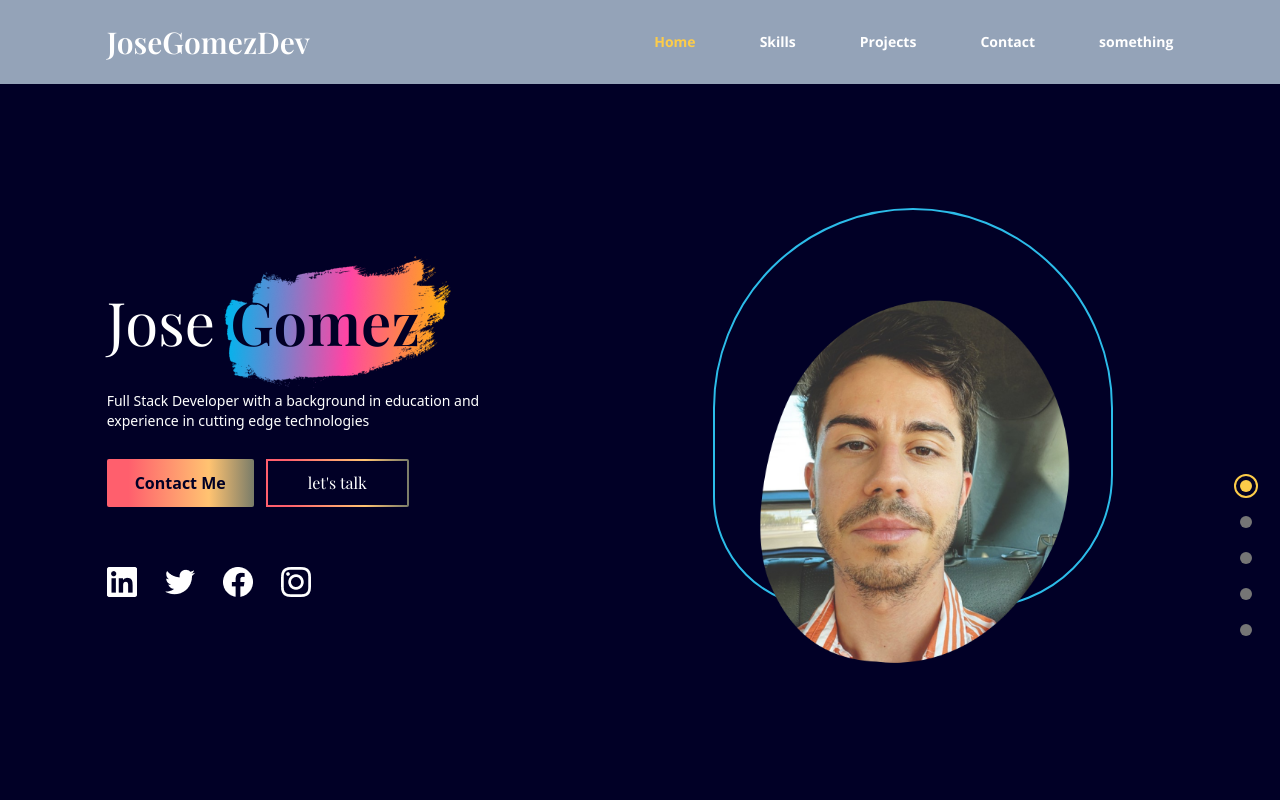
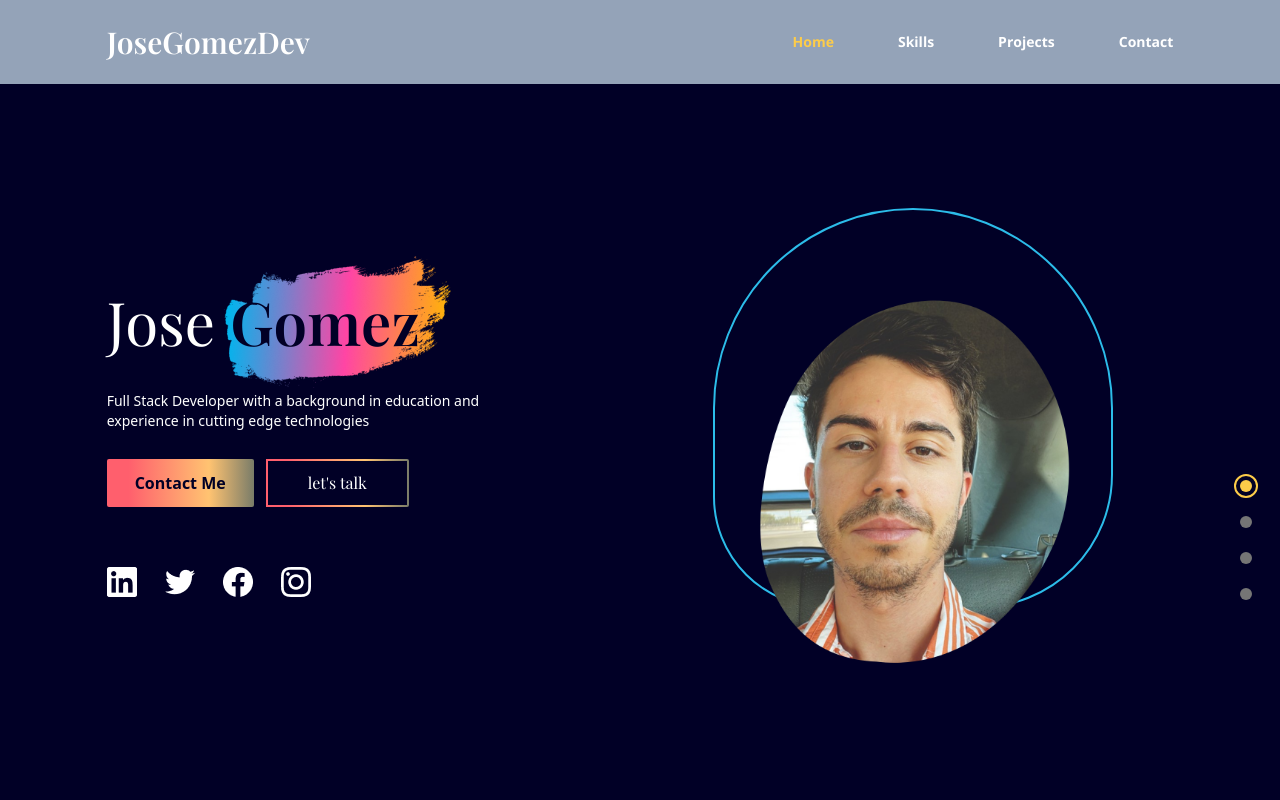
Before and after one commit to Josequesada9393/PorfolioWebsite, a React (Create React App) app in the folder josegomezdev/: page / in a window 1280 px wide. Shown: the top 800 px of the page. Built offline with nearby package versions, Linux system fonts and the light colour scheme.

Commit message:
fixed dotgroup link bug and overlap between projects and contact me

```diff
--- a/josegomezdev/src/App.jsx
+++ b/josegomezdev/src/App.jsx
@@ -52,14 +52,19 @@ function App() {
         <MySkills />
       </div>
 
-            <LineGradient />
-
-      <div className="w-5/6 mx-auto md:h-full">
-        <Projects/>
+      <LineGradient />
+      <div className="w-5/6 mx-auto">
+         <motion.div
+          margin="0 0 -200px 0"
+          amount="all"
+          onViewportEnter={() => setSelectedPage("projects")}
+        >
+          <Projects />
+          </motion.div>
       </div>
 
+      <LineGradient />
 
-  <LineGradient />
       <div className="w-5/6 mx-auto md:h-full">
         <motion.div
           margin="0 0 -200px 0"
@@ -69,6 +74,8 @@ function App() {
           <Contact />
         </motion.div>
       </div>
+
+
       <Footer />
     </div>
 
--- a/josegomezdev/src/scenes/DotGroup.jsx
+++ b/josegomezdev/src/scenes/DotGroup.jsx
@@ -5,41 +5,42 @@ function DotGroup({ selectedPage, setSelectedPage }) {
 
  const selectedStyles = `relative bg-yellow before:absolute before:w-6 before:h-6 before:rounded-full
     before:border-2 before:border-yellow before:left-[-50%] before:top-[-50%]`;
-  return (
-    <div className='flex flex-col gap-6 fixed top-[60%] right-7'>
-       <AnchorLink className={`${selectedPage === 'home' ? selectedStyles : "bg-dark-grey"}
-    hover:text-yellow transition duration-500
-     w-3 h-3 rounded-full`}
-      href={`#home}`}
-      onClick={() => setSelectedPage('home')}
-    />
- <AnchorLink className={`${selectedPage === 'skills' ? selectedStyles : "bg-dark-grey"}
-    hover:text-yellow transition duration-500
-     w-3 h-3 rounded-full`}
-      href={`#skills}`}
-      onClick={() => setSelectedPage('skills')}
+
+ return (
+    <div className="flex flex-col gap-6 fixed top-[60%] right-7">
+      <AnchorLink
+        href="#home"
+        className={`${
+          selectedPage === "home" ? selectedStyles : "bg-dark-grey"
+        } w-3 h-3 rounded-full`}
+        onClick={() => setSelectedPage("home")}
       />
-       <AnchorLink className={`${selectedPage === 'projects' ? selectedStyles : "bg-dark-grey"}
-    hover:text-yellow transition duration-500
-     w-3 h-3 rounded-full`}
-      href={`#projects}`}
-      onClick={() => setSelectedPage('projects')}
+
+      <AnchorLink
+        href="#skills"
+        className={`${
+          selectedPage === "skills" ? selectedStyles : "bg-dark-grey"
+        } w-3 h-3 rounded-full`}
+        onClick={() => setSelectedPage("skills")}
       />
-       <AnchorLink className={`${selectedPage === 'contact' ? selectedStyles : "bg-dark-grey"}
-    hover:text-yellow transition duration-500
-     w-3 h-3 rounded-full`}
-      href={`#contact}`}
-      onClick={() => setSelectedPage('contact')}
+
+      <AnchorLink
+        href="#projects"
+        className={`${
+          selectedPage === "projects" ? selectedStyles : "bg-dark-grey"
+        } w-3 h-3 rounded-full`}
+        onClick={() => setSelectedPage("projects")}
       />
-       <AnchorLink className={`${selectedPage === 'something' ? selectedStyles : "bg-dark-grey"}
-    hover:text-yellow transition duration-500
-     w-3 h-3 rounded-full`}
-      href={`#something}`}
-      onClick={() => setSelectedPage('something')}
-    />
 
+      <AnchorLink
+        href="#contact"
+        className={`${
+          selectedPage === "contact" ? selectedStyles : "bg-dark-grey"
+        } w-3 h-3 rounded-full`}
+        onClick={() => setSelectedPage("contact")}
+      />
     </div>
-  )
-}
+  );
+};
 
 export default DotGroup
--- a/josegomezdev/src/scenes/Navbar.jsx
+++ b/josegomezdev/src/scenes/Navbar.jsx
@@ -58,11 +58,7 @@ function Navbar({isTopOfPage, selectedPage, setSelectedPage }) {
           selectedPage={selectedPage}
           setSelectedPage={setSelectedPage}
                 />
-                <Link
-          page="something"
-          selectedPage={selectedPage}
-          setSelectedPage={setSelectedPage}
-           />
+
            </div>
 
      )   :
```
